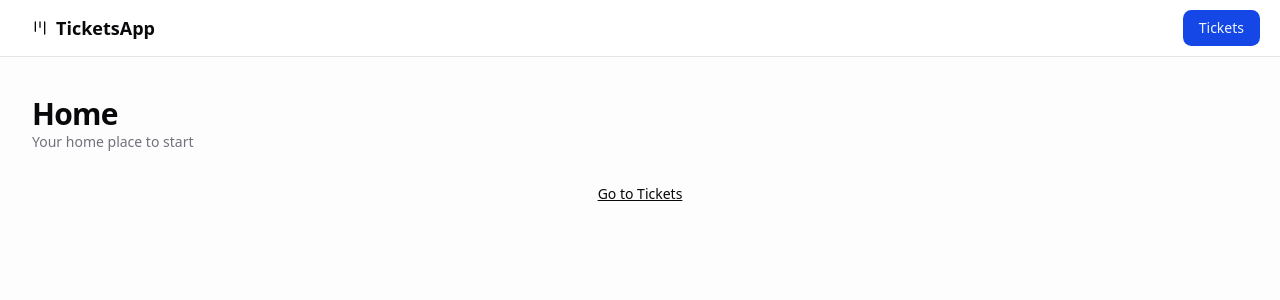
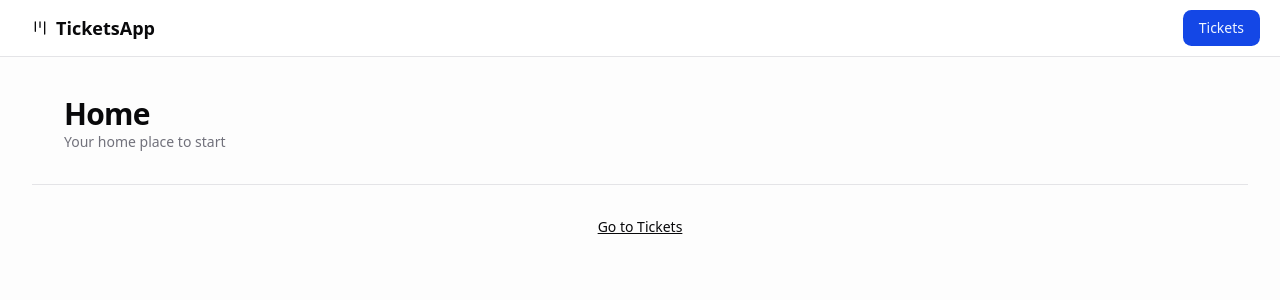
Before and after one commit to 0xtemcha/tickets-app, a Next.js app: page / in a window 1280 px wide. Shown: the top 300 px of the page. Built offline with nearby package versions, Linux system fonts and the light colour scheme.

Commit message:
added heading component in home and tickets pages

```diff
--- a/src/app/page.tsx
+++ b/src/app/page.tsx
@@ -1,15 +1,11 @@
 import Link from "next/link";
+import { Heading } from "@/components/heading";
 import { ticketsPath } from "@/paths";
 
 const HomePage = () => {
   return (
     <div className="flex flex-col gap-y-8 flex-1">
-      <div>
-        <h2 className="text-3xl font-bold tracking-tight">Home</h2>
-        <p className="text-sm text-muted-foreground">
-          Your home place to start
-        </p>
-      </div>
+      <Heading title="Home" description="Your home place to start" />
 
       <div className="flex flex-col items-center flex-1">
         <Link href={ticketsPath()} className="text-sm underline">
--- a/src/app/tickets/page.tsx
+++ b/src/app/tickets/page.tsx
@@ -1,10 +1,10 @@
 import {
   LucideCircleCheck,
-  LucideFile,
   LucideFileText,
   LucidePencilLine,
 } from "lucide-react";
 import Link from "next/link";
+import { Heading } from "@/components/heading";
 import {
   Card,
   CardContent,
@@ -12,7 +12,6 @@ import {
   CardHeader,
   CardTitle,
 } from "@/components/ui/card";
-import { Separator } from "@/components/ui/separator";
 import { initialTickets } from "@/data";
 import { ticketPath } from "@/paths";
 
@@ -25,14 +24,7 @@ const TICKET_ICONS = {
 const TicketsPage = () => {
   return (
     <div className="flex flex-col gap-y-8 flex-1">
-      <div>
-        <h2 className="text-3xl font-bold tracking-tight">Tickets</h2>
-        <p className="text-sm text-muted-foreground">
-          All your tickets at one place
-        </p>
-      </div>
-
-      <Separator />
+      <Heading title="Tickets" description="All your tickets at one place" />
 
       <div className="flex-1 flex flex-col items-center gap-y-4 animate-fade-from-top">
         {initialTickets.map((ticket) => (
--- /dev/null
+++ b/src/components/heading.tsx
@@ -0,0 +1,23 @@
+import { Separator } from "./ui/separator";
+
+type HeadingProps = {
+  title: string;
+  description?: string;
+};
+
+const Heading = ({ title, description }: HeadingProps) => {
+  return (
+    <>
+      <div className="px-8">
+        <h2 className="text-3xl font-bold tracking-tight">{title}</h2>
+        {description && (
+          <p className="text-sm text-muted-foreground">{description}</p>
+        )}
+      </div>
+
+      <Separator />
+    </>
+  );
+};
+
+export { Heading };
```
